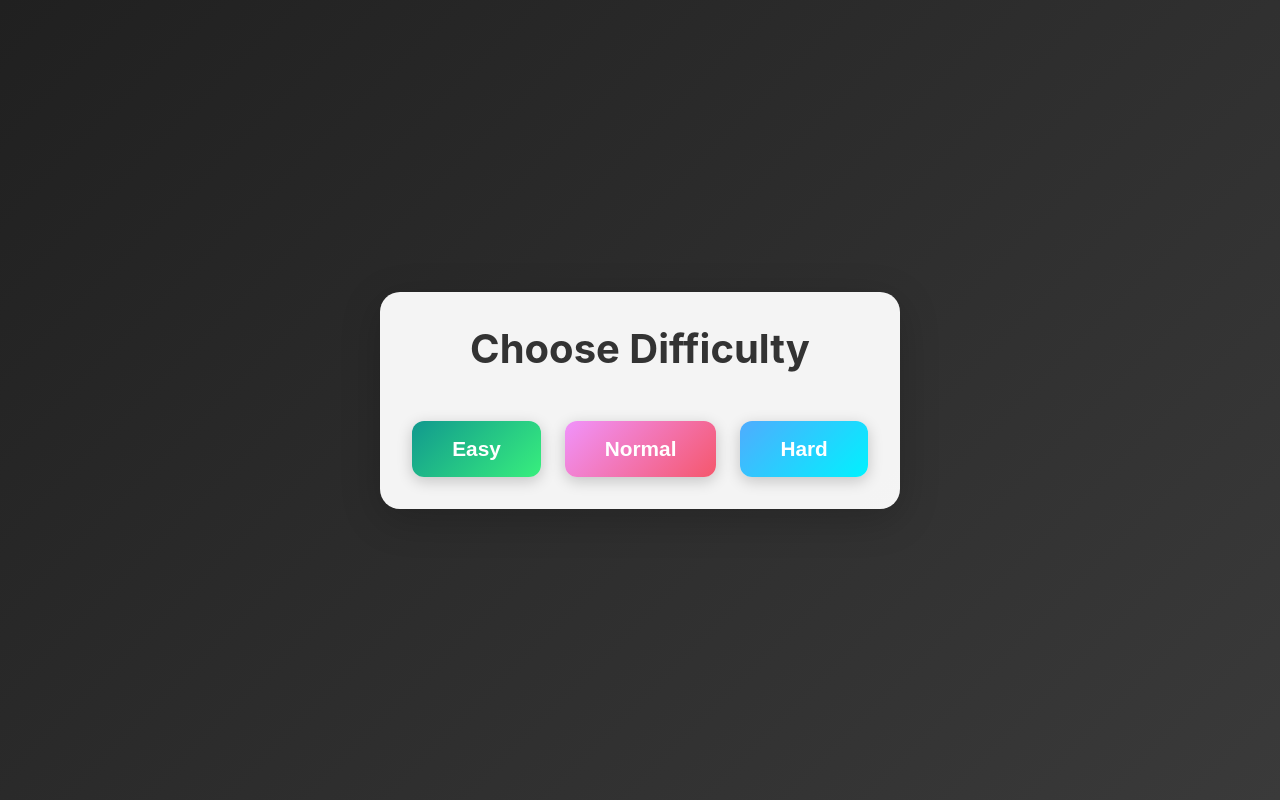
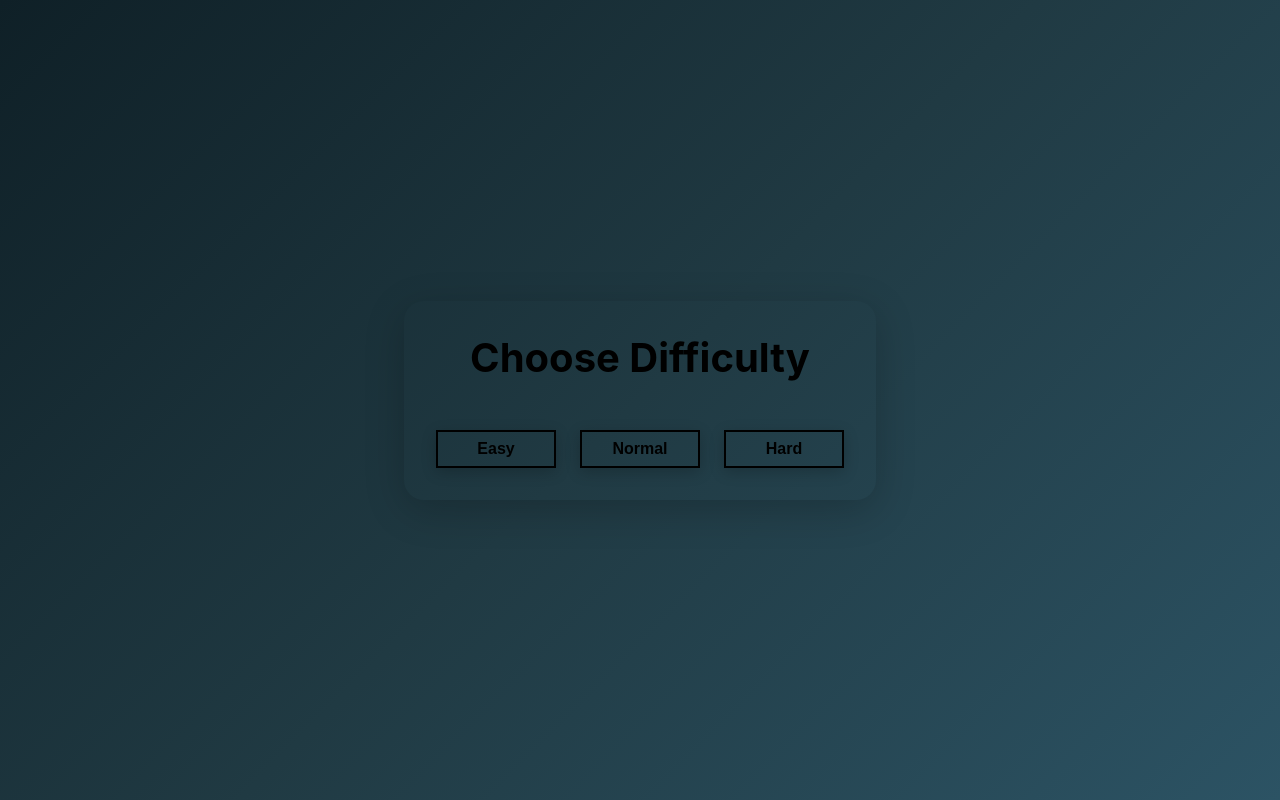
Before and after one commit to gulerhan/games101, a React (Vite) app in the folder games101/: page / in a window 1280 px wide. Built offline with nearby package versions, Linux system fonts and the light colour scheme.

Commit message:
snake game start screen has been edited

```diff
--- a/games101/src/App.jsx
+++ b/games101/src/App.jsx
@@ -15,7 +15,6 @@ function App() {
   };
 
   const handleGameOver = (finalScore) => {
-    // Game over logic can be extended here
     console.log('Game Over! Final Score:', finalScore);
   };
 
--- a/games101/src/components/DifficultySelection.css
+++ b/games101/src/components/DifficultySelection.css
@@ -4,14 +4,13 @@
   align-items: center;
   gap: 2rem;
   padding: 2rem;
-  background: rgba(255, 255, 255, 0.95);
   border-radius: 20px;
   box-shadow: 0 10px 40px rgba(0, 0, 0, 0.2);
 }
 
 .difficulty-title {
   font-size: 2.5rem;
-  color: #333;
+  color: #000;
   font-weight: 700;
   text-align: center;
   margin-bottom: 1rem;
@@ -25,12 +24,11 @@
 }
 
 .difficulty-button {
-  padding: 1rem 2.5rem;
-  font-size: 1.3rem;
+  padding: 0.5rem 1rem;
+  font-size: 1rem;
   font-weight: 600;
-  color: white;
-  border: none;
-  border-radius: 12px;
+  color: #000;
+  border: 2px solid #000;
   cursor: pointer;
   transition: all 0.3s ease;
   min-width: 120px;
@@ -47,15 +45,15 @@
 }
 
 .difficulty-button:nth-child(1) {
-  background: linear-gradient(135deg, #11998e 0%, #38ef7d 100%);
+  background: transparent;
 }
 
 .difficulty-button:nth-child(2) {
-  background: linear-gradient(135deg, #f093fb 0%, #f5576c 100%);
+  background: transparent;
 }
 
 .difficulty-button:nth-child(3) {
-  background: linear-gradient(135deg, #4facfe 0%, #00f2fe 100%);
+  background: transparent;
 }
 
 @media (max-width: 600px) {
--- a/games101/src/components/SnakeGame.css
+++ b/games101/src/components/SnakeGame.css
@@ -4,7 +4,7 @@
   align-items: center;
   gap: 1.5rem;
   padding: 2rem;
-  background: rgba(255, 255, 255, 0.95);
+  background: transparent;
   border-radius: 20px;
   box-shadow: 0 10px 40px rgba(0, 0, 0, 0.2);
 }
@@ -52,14 +52,14 @@
   gap: 2px;
   width: 400px;
   height: 400px;
-  background: #f0f0f0;
+  background: #fff;
   border: 3px solid #333;
   border-radius: 8px;
   padding: 4px;
 }
 
 .cell {
-  background: white;
+  background: #000;
   border-radius: 2px;
   transition: all 0.1s ease;
 }
--- a/games101/src/index.css
+++ b/games101/src/index.css
@@ -10,7 +10,7 @@ body {
     sans-serif;
   -webkit-font-smoothing: antialiased;
   -moz-osx-font-smoothing: grayscale;
-  background: linear-gradient(135deg, #202020 0%, #3a3a3a 100%);
+  background: linear-gradient(135deg, #0f2027, #203a43, #2c5364);
   min-height: 100vh;
   display: flex;
   justify-content: center;
```
Also changed, not shown: 1 other file (tests, documents, lock files or other folders).
